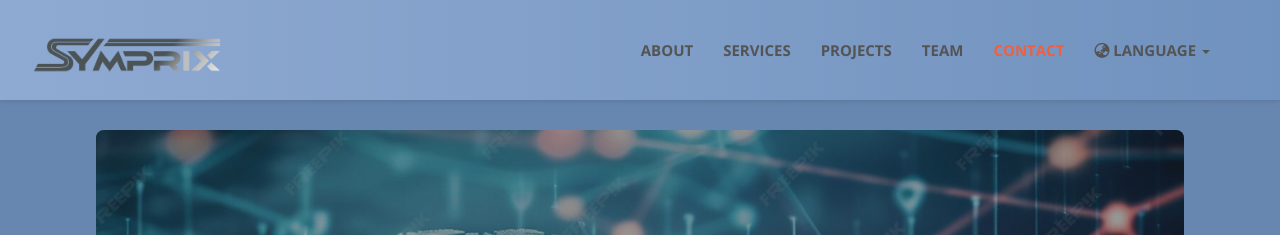
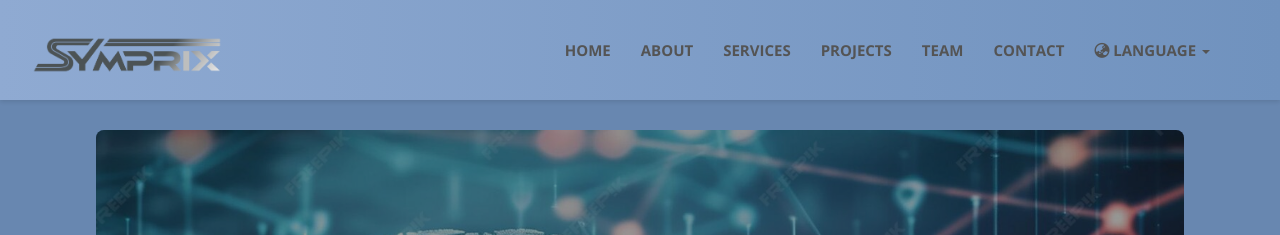
Before and after one commit to CD-Symprix/symprix, a Jekyll site: the page built from index.html, in a window 1280 px wide. Shown: the top 235 px of the page. Built offline with Jekyll 4.4.1, drawn with Linux system fonts in a browser that asks for light colours.

Commit message:
Update navigation links and add logo

```diff
--- a/_includes/nav.html
+++ b/_includes/nav.html
@@ -8,47 +8,60 @@
                 <span class="icon-bar"></span>
                 <span class="icon-bar"></span>
             </button>
-            <!-- Replace brand text with logo -->
-            <div class="navbar-brand page-scroll" href="#page-top">
+
+            <!-- Brand logo (clickable, always goes to main page) -->
+            <a class="navbar-brand" href="{{ '/' | relative_url }}">
                 <img src="{{ '/img/logo.png' | relative_url }}" alt="Symprix Logo" height="90">
-            </div>
+            </a>
         </div>
 
         <!-- Collect the nav links, forms, and other content for toggling -->
         <div class="collapse navbar-collapse" id="bs-example-navbar-collapse-1">
             <ul class="nav navbar-nav navbar-right">
+
+                <!-- Home: explicit link back to main page -->
                 <li>
-                    <a class="page-scroll" href="#about">About</a>
+                    <a href="{{ '/' | relative_url }}">Home</a>
+                </li>
+
+                <!-- One-page sections (must point to index.html anchors) -->
+                <li>
+                    <a class="page-scroll" href="{{ '/' | relative_url }}#about">About</a>
                 </li>
                 <li>
-                    <a class="page-scroll" href="#services">Services</a>
+                    <a class="page-scroll" href="{{ '/' | relative_url }}#services">Services</a>
                 </li>
+
+                <!-- Projects: real page -->
                 <li>
-                      <a href="projects.html">Projects</a>
+                    <a href="{{ '/projects.html' | relative_url }}">Projects</a>
                 </li>
 
                 <li>
-                    <!-- Just change label from Portfolio → Team, keep the link -->
-                    <a class="page-scroll" href="#team">Team</a>
+                    <a class="page-scroll" href="{{ '/' | relative_url }}#team">Team</a>
                 </li>
                 <li>
-                    <a class="page-scroll" href="#contact">Contact</a>
+                    <a class="page-scroll" href="{{ '/' | relative_url }}#contact">Contact</a>
                 </li>
 
-                <!-- Desktop: dropdown -->
+                <!-- Desktop: language dropdown -->
                 <li class="dropdown hidden-xs">
-                  <a href="#" class="dropdown-toggle" data-toggle="dropdown" role="button" aria-haspopup="true" aria-expanded="false">
-                    <i class="fa-solid fa-earth-asia"></i> Language <span class="caret"></span>
-                  </a>
-                  <ul class="dropdown-menu">
-                    <li><a href="{{ '/'   | relative_url }}">English</a></li>
-                    <li><a href="{{ '/cn/'| relative_url }}">中文</a></li>
-                  </ul>
+                    <a href="#" class="dropdown-toggle" data-toggle="dropdown" role="button" aria-haspopup="true" aria-expanded="false">
+                        <i class="fa-solid fa-earth-asia"></i> Language <span class="caret"></span>
+                    </a>
+                    <ul class="dropdown-menu">
+                        <li><a href="{{ '/' | relative_url }}">English</a></li>
+                        <li><a href="{{ '/cn/' | relative_url }}">中文</a></li>
+                    </ul>
                 </li>
 
-                <!-- Mobile: simple links -->
-                <li class="visible-xs-block"><a href="{{ '/'   | relative_url }}">English</a></li>
-                <li class="visible-xs-block"><a href="{{ '/cn/'| relative_url }}">中文</a></li>
+                <!-- Mobile: simple language links -->
+                <li class="visible-xs-block">
+                    <a href="{{ '/' | relative_url }}">English</a>
+                </li>
+                <li class="visible-xs-block">
+                    <a href="{{ '/cn/' | relative_url }}">中文</a>
+                </li>
 
             </ul>
         </div>
```
